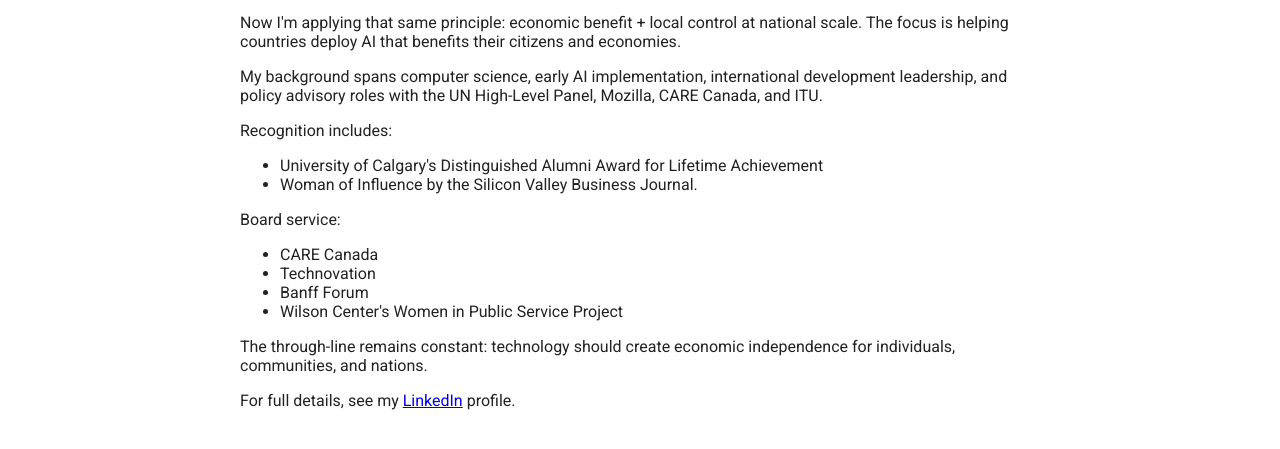
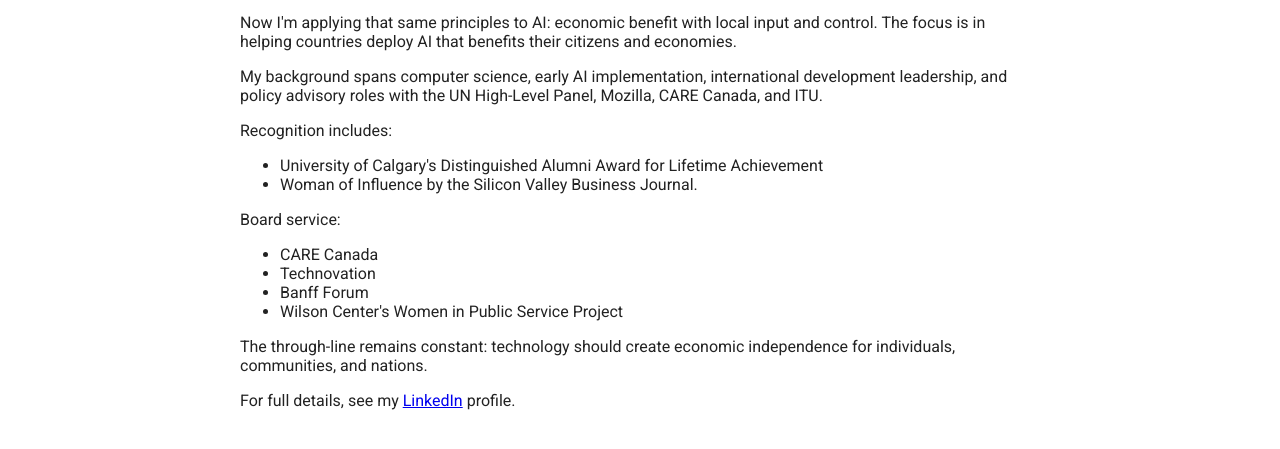
Before and after one commit to anarsimpson/anar, a plain HTML site: page about.html in a window 1280 px wide. Shown: the part 247-696 px from the top of the page. Drawn offline with Linux system fonts and the light colour scheme.

Commit message:
Update about.html

```diff
--- a/about.html
+++ b/about.html
@@ -57,8 +57,8 @@
       For over a decade, I've worked to ensure women and girls shape technology for economic benefit - not just consume it.
       That work reached 100+ countries through Technovation, UN Women, Mozilla, and the U.S. State Department programs.
     </p><p>
-Now I'm applying that same principle: economic benefit + local control at national scale.
-      The focus is helping countries deploy AI that benefits their citizens and economies.
+Now I'm applying that same principles to AI: economic benefit with local input and control.
+      The focus is in helping countries deploy AI that benefits their citizens and economies.
     </p><p>
 My background spans computer science, early AI implementation, international development leadership,
       and policy advisory roles with the UN High-Level Panel, Mozilla, CARE Canada, and ITU.
@@ -79,7 +79,7 @@ Recognition includes:
 The through-line remains constant: technology should create economic independence for individuals, communities, and nations.
     </p>
     <p>
-      For full details, see my <a href="www.linkedin.com/in/anarsimpson">LinkedIn</a> profile.
+      For full details, see my <a href="https://www.linkedin.com/in/anarsimpson">LinkedIn</a> profile.
     </p>
   </main>
 </body>
```
